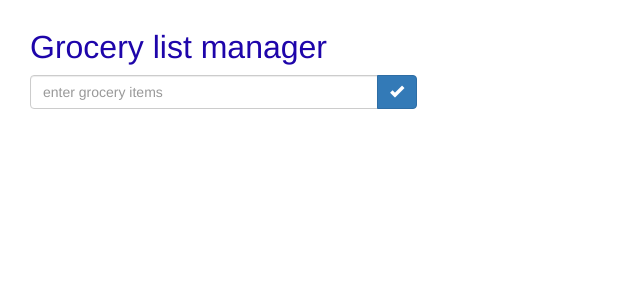
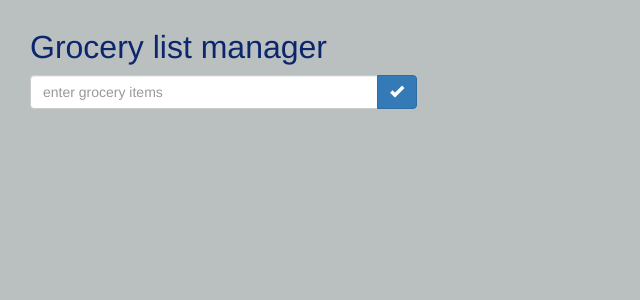
Before and after one commit to Yaseminp/AngularGrocery, an Angular app: page / in a window 1280 px wide. Shown: the top 300 px of the page, without its empty margins (0-640 px from the left). Built offline with nearby package versions, Linux system fonts and the light colour scheme.

Commit message:
update background color

```diff
--- a/src/styles.css
+++ b/src/styles.css
@@ -1,10 +1,10 @@
 body{
   margin: 30px;
-  background-color: hslg(135, 15%, 63%)
+  background-color: #babfbf
 }
 
 h2{
-  color: rgb(30, 5, 170);
+  color: rgb(12, 38, 110);
   font-size: 32px
 }
 .strike{
```
